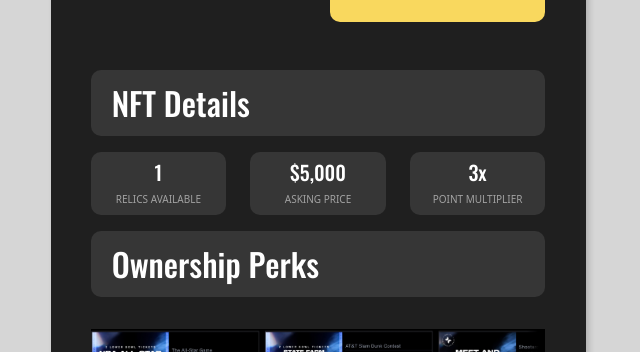
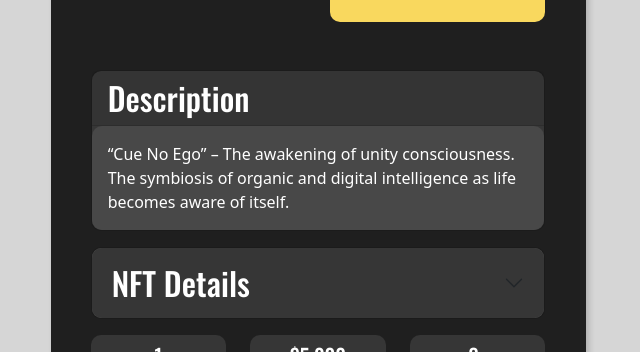
Before and after one commit to EndlessLucky/ModernMusician, a React (Create React App) app in the folder frontend/: page /claimdiamond in a window 1280 px wide. Shown: the part 448-800 px from the top of the page, without its empty margins (322-962 px from the left). Built offline with nearby package versions, Linux system fonts and the light colour scheme.

Commit message:
feat - update detail page

```diff
--- a/frontend/src/index.css
+++ b/frontend/src/index.css
@@ -105,8 +105,12 @@ code {
   border-radius: 5px;
 }
 .dark-pad{
-  background: #363636 0% 0% no-repeat padding-box;
-  border-radius: 10px;
+  background: #363636 0% 0% no-repeat padding-box!important;
+  border-radius: 10px!important;
+}
+.card-pad{
+  background: #484848 0% 0% no-repeat padding-box!important;
+  border-radius: 10px 10px 10px 10px!important;
 }
 .small-text-color{
   color: #F4F4F4;
@@ -118,3 +122,10 @@ code {
   width: 80px;
   height: 80px;
 }
+.accordion-button{
+  background: #363636 0% 0% no-repeat padding-box!important;
+  color: white!important;
+  font-family: "OswaldMedium";
+  font-size: 32px!important;
+  border-radius: 10px!important;
+}
--- a/frontend/src/page/Claimdiamond.js
+++ b/frontend/src/page/Claimdiamond.js
@@ -1,4 +1,5 @@
 import { useNavigate } from "react-router-dom";
+import { Card, Accordion } from 'react-bootstrap';
 
 export default function Claimdiamond() {
   const navigate = useNavigate();
@@ -31,9 +32,47 @@ export default function Claimdiamond() {
         </div>
       </div>
 
-      <p className='dark-pad text-white font-face-om font-32 mt-5' style={{'padding': '9px 0px 9px 21px'}}>
-        NFT Details
-      </p>
+      <Card className='dark-pad mt-5 mb-3'>
+        <Card.Header as="h2" className='font-face-om text-white'>Description</Card.Header>
+        <Card.Body className='card-pad'>
+          <Card.Text className='text-white'>
+            “Cue No Ego” – The awakening of unity consciousness. The symbiosis of organic and digital intelligence as life becomes aware of itself.
+          </Card.Text>
+        </Card.Body>
+      </Card>
+
+      <Accordion defaultActiveKey="1" className='mb-3'>
+        <Accordion.Item eventKey="0" className='card-pad'>
+          <Accordion.Header className='font-face-om text-white'>NFT Details</Accordion.Header>
+          <Accordion.Body className='text-white'>
+            <div className='d-flex justify-content-between'>
+              <p className='mb-1'>Artist</p>
+              <p className='mb-1'>Cue No Ego</p>
+            </div>
+            <div className='d-flex justify-content-between'>
+              <p className='mb-1'>Title</p>
+              <p className='mb-1'>Awaening</p>
+            </div>
+            <div className='d-flex justify-content-between'>
+              <p className='mb-1'>Rarity</p>
+              <p className='mb-1'>Hall of Fame</p>
+            </div>
+            <div className='d-flex justify-content-between'>
+              <p className='mb-1'>Rank</p>
+              <p className='mb-1'>Diamond</p>
+            </div>
+            <div className='d-flex justify-content-between'>
+              <p className='mb-1'>Series</p>
+              <p className='mb-1'>Series 1</p>
+            </div>
+            <div className='d-flex justify-content-between'>
+              <p className='mb-1'>Release Date</p>
+              <p className='mb-1'>March 31, 2022</p>
+            </div>
+          </Accordion.Body>
+        </Accordion.Item>
+      </Accordion>
+
       <div className='row'>
         <div className='col-md-4'>
           <div className='dark-pad text-center pt-2 pb-2'>
@@ -54,9 +93,38 @@ export default function Claimdiamond() {
           </div>
         </div>
       </div>
-      <p className='dark-pad text-white font-face-om font-32 mt-3' style={{'padding': '9px 0px 9px 21px'}}>
-        Ownership Perks
-      </p>
+
+      <Accordion defaultActiveKey="1" className='mb-3 mt-3'>
+        <Accordion.Item eventKey="0" className='card-pad'>
+          <Accordion.Header className='font-face-om text-white'>Ownership Perks</Accordion.Header>
+          <Accordion.Body className='text-white'>
+            <div className='d-flex justify-content-between'>
+              <p className='mb-1'>Artist</p>
+              <p className='mb-1'>Cue No Ego</p>
+            </div>
+            <div className='d-flex justify-content-between'>
+              <p className='mb-1'>Title</p>
+              <p className='mb-1'>Awaening</p>
+            </div>
+            <div className='d-flex justify-content-between'>
+              <p className='mb-1'>Rarity</p>
+              <p className='mb-1'>Hall of Fame</p>
+            </div>
+            <div className='d-flex justify-content-between'>
+              <p className='mb-1'>Rank</p>
+              <p className='mb-1'>Diamond</p>
+            </div>
+            <div className='d-flex justify-content-between'>
+              <p className='mb-1'>Series</p>
+              <p className='mb-1'>Series 1</p>
+            </div>
+            <div className='d-flex justify-content-between'>
+              <p className='mb-1'>Release Date</p>
+              <p className='mb-1'>March 31, 2022</p>
+            </div>
+          </Accordion.Body>
+        </Accordion.Item>
+      </Accordion>
       <img className='mt-3 mb-3' src='./Banner.png' alt='' width='100%' height='52px' />
 
     </div>
```
Also changed, not shown: 7 other files (tests, documents, lock files or other folders).
